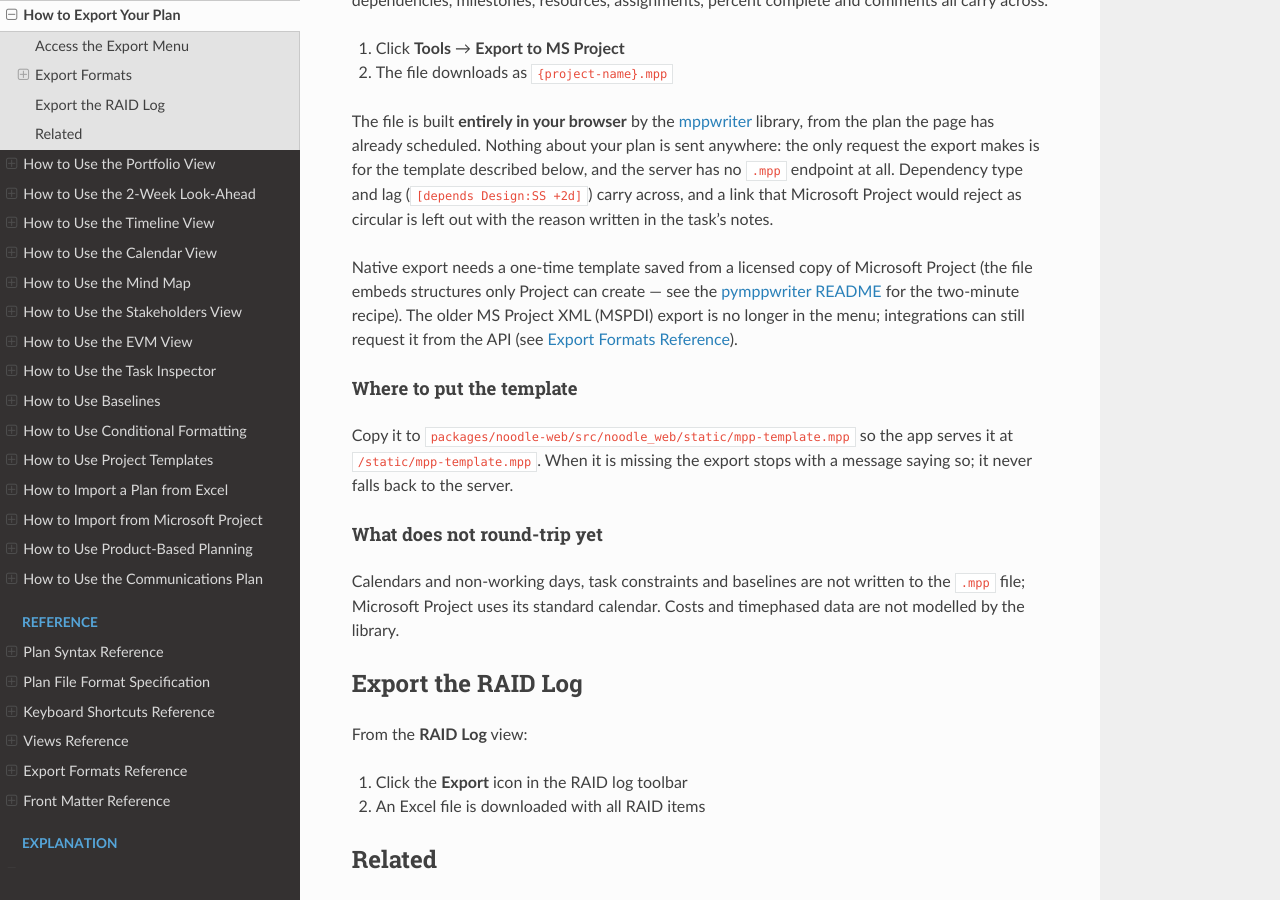
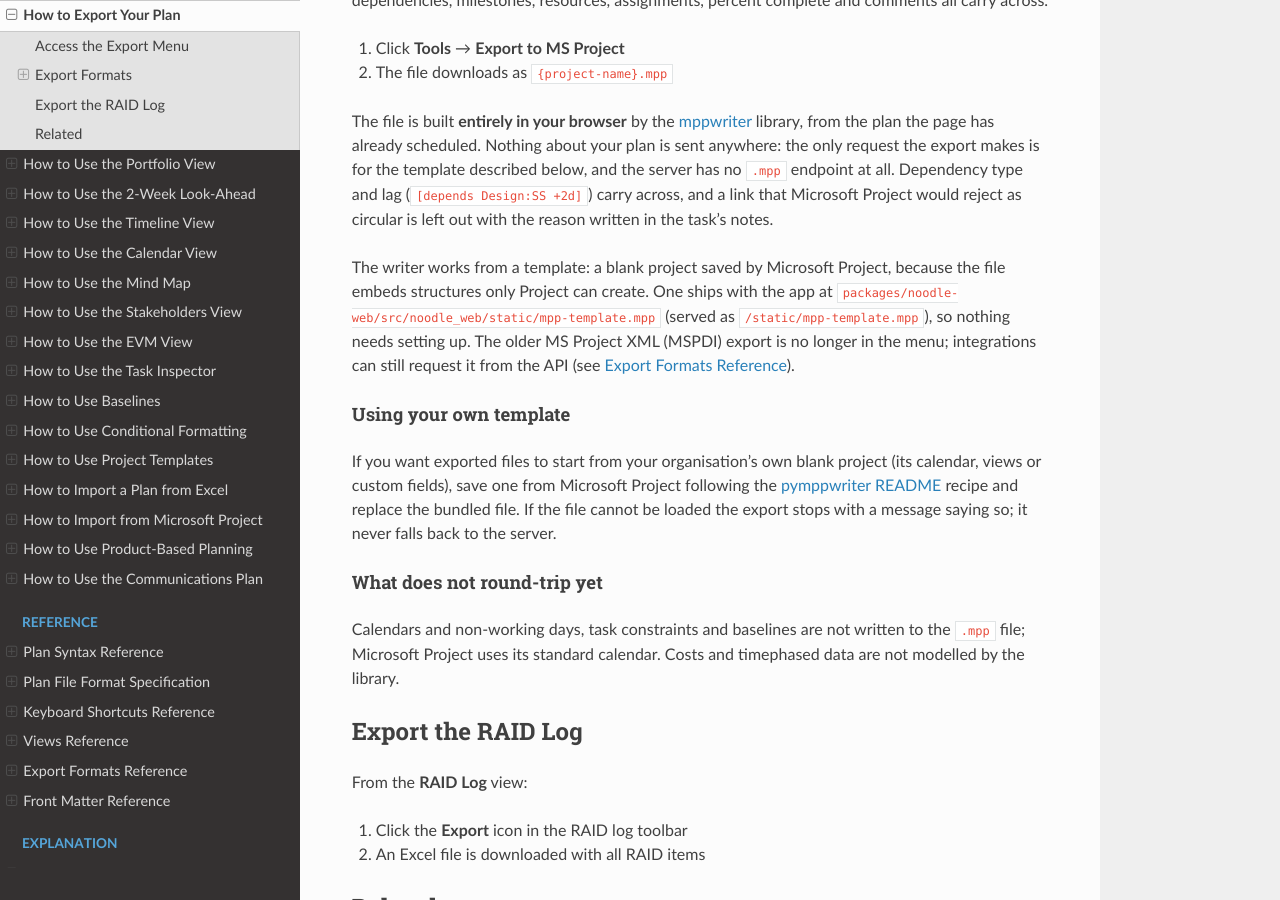
Before and after one commit to kevinmcaleer/noodleplanner, a Sphinx documentation site: the page built from docs/how-to/export-your-plan.rst, in a window 1280 px wide and 900 px high, scrolled down 1257 px. Built offline with Sphinx 7.4.7 and the Read the Docs theme 3.1.0, drawn with Linux system fonts in a browser that asks for light colours.

Commit message:
feat: ship a blank MS Project template with the app
Native .mpp export needed a template saved from Microsoft Project on every
deployment, placed by hand at static/mpp-template.mpp; a fresh deployment
failed with "needs a template" until someone did that. The blank project
(three placeholder tasks, no resources) now ships with the app at that
path, so the export works straight after a pull.

The author and last-saved-by properties in the file carried the name of
whoever saved it; they are replaced in place with a neutral value of the
same length, so no offset in the file moves and every exported file starts
clean. A test asserts the bundled file is present, is a compound file, and
carries no author name.

The .mpp tests default to the bundled template instead of skipping, the
missing-template message describes what it now means (a deployment that
cannot serve the file), and the docs say the template ships with the app,
with a section on substituting an organisation's own blank project.

Co-Authored-By: Claude Fable 5.1 <noreply@anthropic.com>
Claude-Session: https://claude.ai/code/session_015S8otYRd4McPuUifjBYeNp

```diff
--- a/docs/how-to/export-your-plan.rst
+++ b/docs/how-to/export-your-plan.rst
@@ -63,19 +63,23 @@ lag (``[depends Design:SS +2d]``) carry across, and a link that Microsoft
 Project would reject as circular is left out with the reason written in the
 task's notes.
 
-Native export needs a one-time template saved from a licensed copy of
-Microsoft Project (the file embeds structures only Project can create — see
-the `pymppwriter README <https://github.com/kevinmcaleer/pymppwriter>`_ for
-the two-minute recipe).  The older MS Project XML (MSPDI) export is no longer
-in the menu; integrations can still request it from the API (see
+The writer works from a template: a blank project saved by Microsoft
+Project, because the file embeds structures only Project can create.  One
+ships with the app at ``packages/noodle-web/src/noodle_web/static/mpp-template.mpp``
+(served as ``/static/mpp-template.mpp``), so nothing needs setting up.
+The older MS Project XML (MSPDI) export is no longer in the menu;
+integrations can still request it from the API (see
 :doc:`../reference/export-formats`).
 
-Where to put the template
-^^^^^^^^^^^^^^^^^^^^^^^^^
+Using your own template
+^^^^^^^^^^^^^^^^^^^^^^^^
 
-Copy it to ``packages/noodle-web/src/noodle_web/static/mpp-template.mpp`` so
-the app serves it at ``/static/mpp-template.mpp``.  When it is missing the
-export stops with a message saying so; it never falls back to the server.
+If you want exported files to start from your organisation's own blank
+project (its calendar, views or custom fields), save one from Microsoft
+Project following the `pymppwriter README
+<https://github.com/kevinmcaleer/pymppwriter>`_ recipe and replace the
+bundled file.  If the file cannot be loaded the export stops with a message
+saying so; it never falls back to the server.
 
 What does not round-trip yet
 ^^^^^^^^^^^^^^^^^^^^^^^^^^^^
--- a/docs/how-to/import-from-ms-project.rst
+++ b/docs/how-to/import-from-ms-project.rst
@@ -51,9 +51,9 @@ file:
 3. A ``.mpp`` file is downloaded that opens in Microsoft Project by
    double-click
 
-The file is built in the browser and needs a one-time template saved from
-Microsoft Project; see :doc:`export-your-plan` for the recipe and for what
-does not round-trip yet.
+The file is built in the browser from a blank project template that ships
+with the app; see :doc:`export-your-plan` for what does not round-trip yet
+and for using a template of your own.
 
 .. note::
 
--- a/packages/noodle-web/src/noodle_web/static/mpp-export.js
+++ b/packages/noodle-web/src/noodle_web/static/mpp-export.js
@@ -21,10 +21,10 @@ import { MppWriter, readProject } from "./vendor/mppwriter/index.js";
 /** Where the deployment puts the template it saved from Microsoft Project. */
 export const TEMPLATE_URL = "/static/mpp-template.mpp";
 
-/** Shown when the template asset is absent; the docs explain the recipe. */
+/** Shown when the bundled template cannot be loaded (a broken deployment). */
 export const TEMPLATE_MISSING_MESSAGE =
-  "Export to MS Project needs a template saved from Microsoft Project, served at " +
-  TEMPLATE_URL + ". See \"Export your plan\" in the docs for the two-minute recipe.";
+  "Export to MS Project could not load the template the app ships at " + TEMPLATE_URL +
+  ". The deployment is missing or blocking that file; see \"Export your plan\" in the docs.";
 
 // Working day the scheduler assumes; the same times the XML export stamps.
 const WORK_START_HOUR = 8;
```
Also changed, not shown: docs/reference/export-formats.rst (+5 -4 lines), 4 other files.
